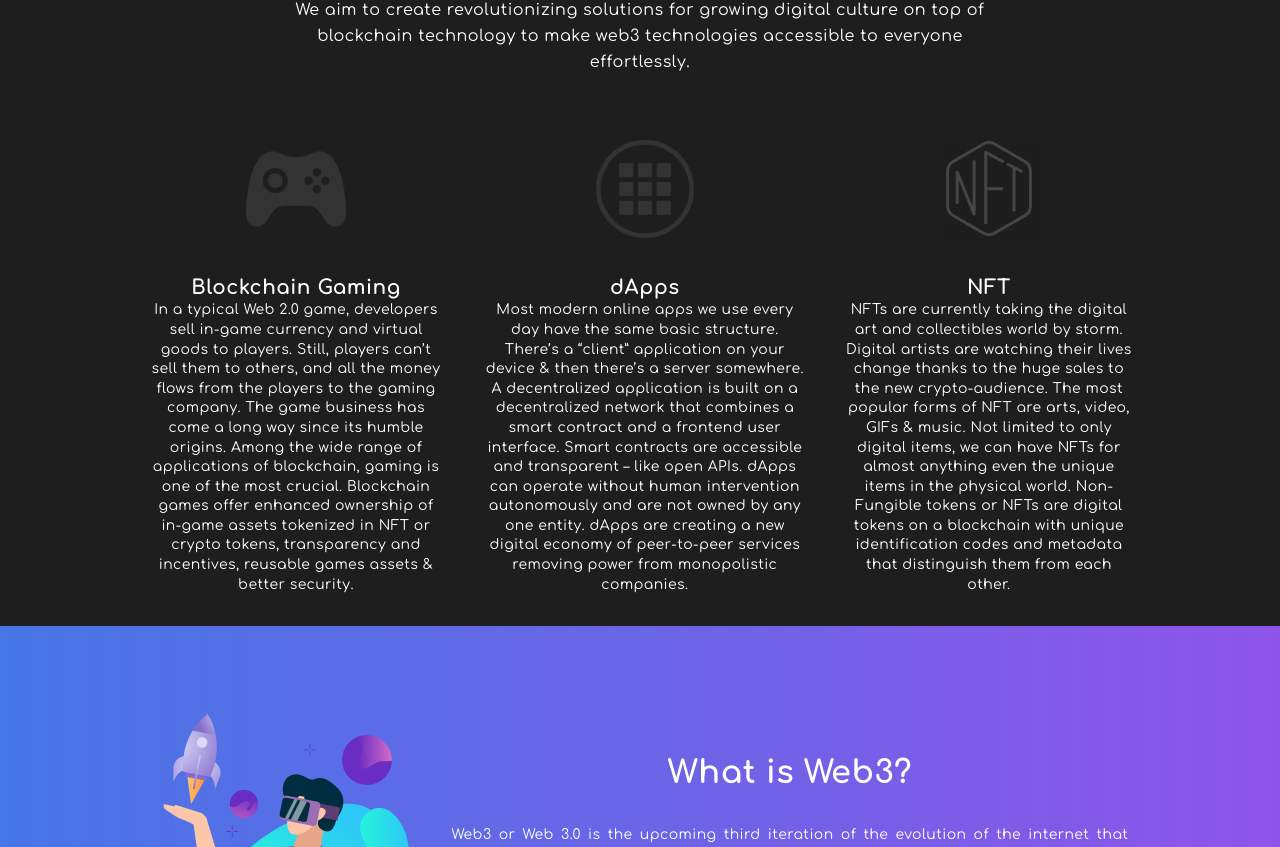
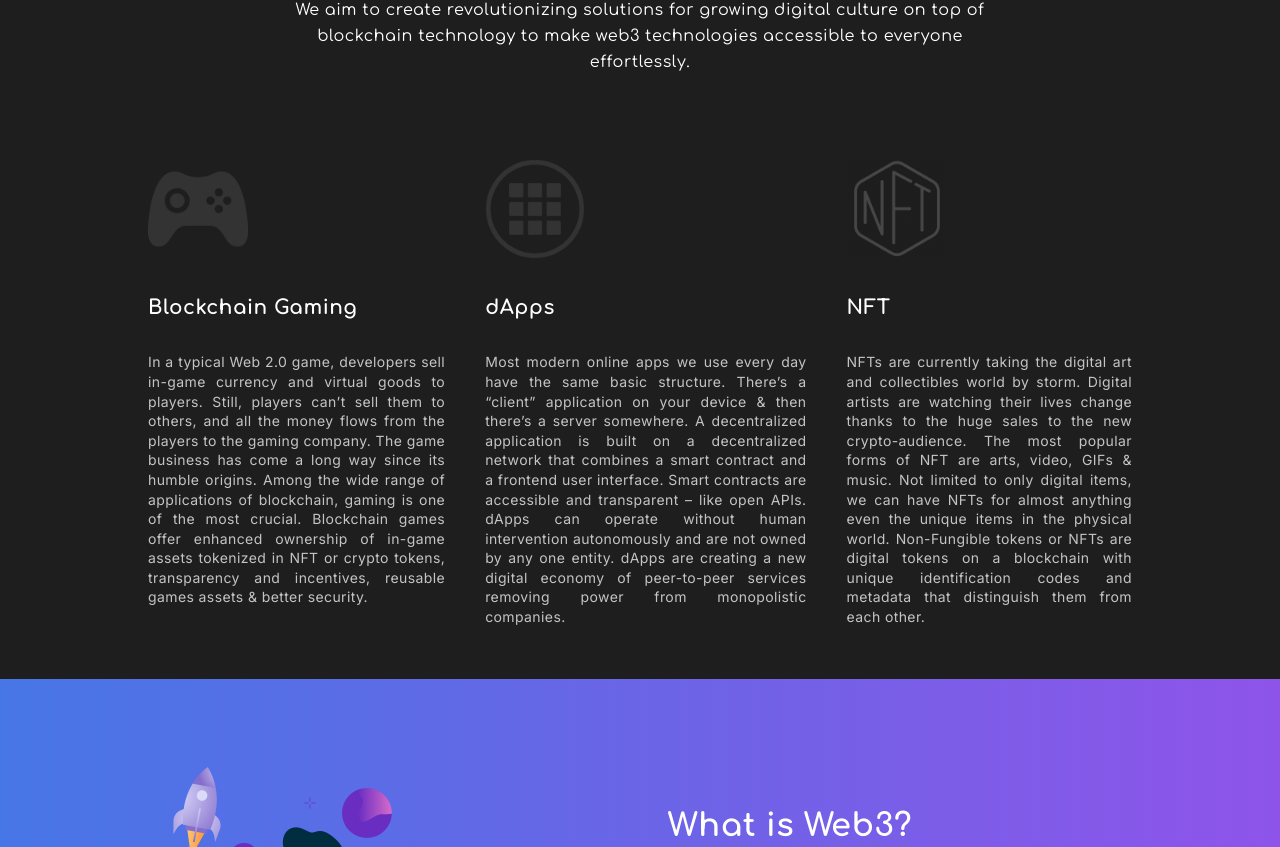
Before and after one commit to Bharat525/-meta, a React (Create React App) app: page / in a window 1280 px wide. Shown: the part 936-1783 px from the top of the page. Built offline with nearby package versions, Linux system fonts and the light colour scheme; a web font is replaced by a local one.

Commit message:
changes in ui Network section

```diff
--- a/src/components/Header/index.js
+++ b/src/components/Header/index.js
@@ -40,12 +40,6 @@ const Header = () => {
 
           </div>
         </Link>
-
-
-
-
-
-
         <ul className="links">
 
           {/* <li>
--- a/src/components/layout/Home/index.js
+++ b/src/components/layout/Home/index.js
@@ -2,7 +2,7 @@ import React from "react";
 // import mainImg from "../../../assets/logo/main.svg"
 import "./style.scss";
 import Mainimg from "../../../assets/home/home.svg";
-// import HomeBottom from "../assets/home/homeBottom.svg"
+import HomeBottom from "../../../assets/home/homeBottom.svg";
 
 import anime from "animejs"
 
@@ -62,10 +62,12 @@ const Home = () => {
 
 
         <div className="wave" >
+          <img src={HomeBottom} alt="" />
 
-          <svg class="wave-top" width="100" viewBox="0 0 1200 250">
+
+          {/* <svg class="wave-top" width="100" viewBox="0 0 1200 250">
             <path fill-rule="evenodd" clip-rule="evenodd" d="M0 108.306L50 114.323C100 120.34 200 132.374 300 168.476C400 204.578 500 264.749 600 246.698C700 228.647 800 132.374 900 108.306C1000 84.2382 1100 132.374 1150 156.442L1200 180.51V-8.5451e-06H1150C1100 -8.5451e-06 1000 -8.5451e-06 900 -8.5451e-06C800 -8.5451e-06 700 -8.5451e-06 600 -8.5451e-06C500 -8.5451e-06 400 -8.5451e-06 300 -8.5451e-06C200 -8.5451e-06 100 -8.5451e-06 50 -8.5451e-06H0V108.306Z" fill="#0099FF" />
-          </svg>
+          </svg> */}
 
         </div>
 
--- a/src/components/layout/Home/style.scss
+++ b/src/components/layout/Home/style.scss
@@ -109,6 +109,11 @@ section {
   lack;
   background-size: 1000px;
 
+  img{
+    height: auto;
+    width: auto;
+  }
+
 }
 }
 
--- a/src/components/layout/Network/style.scss
+++ b/src/components/layout/Network/style.scss
@@ -34,14 +34,20 @@
 
 
       .card {
-        padding-left: 20px;
-        padding-right: 20px;
-        //  border:  1px solid white;
+        // padding-left: 20px;
+        // padding-right: 20px;
+        // //  border:  1px solid white;
+        // padding-top: 20px;
+        // padding-bottom: 20px;
+        padding: 20px;
+         border-radius: 12px;
+         text-align: justify;
 
         h4 {
           font-size: 20px;
           font-weight: 700;
           margin-top: 2rem;
+          margin-bottom: 2rem;
         }
 
         img {
@@ -51,9 +57,11 @@
         p {
           font-size: 14px;
           // text-align: justify;
+          font-family: 'Inter', -apple-system, BlinkMacSystemFont, 'Segoe UI', 'Roboto', 'Oxygen', 'Ubuntu', 'Cantarell', 'Fira Sans', 'Droid Sans', 'Helvetica Neue', sans-serif;
 
           line-height: 1.4;
           letter-spacing: 0.4px;
+          color: rgb(196, 196, 196);
         }
       }
 
@@ -67,6 +75,9 @@
      .card-parent .card:hover{
           box-shadow: rgba(0, 0, 0, 0.35) 0px 5px 15px;
           // outline: 1px solid grey;
+          background-color: #825AE9;
+          transition: 2s ease-out;
+
         }
 
     .learn {
```
Also changed, not shown: src/assets/home/homeMain.svg (added).
